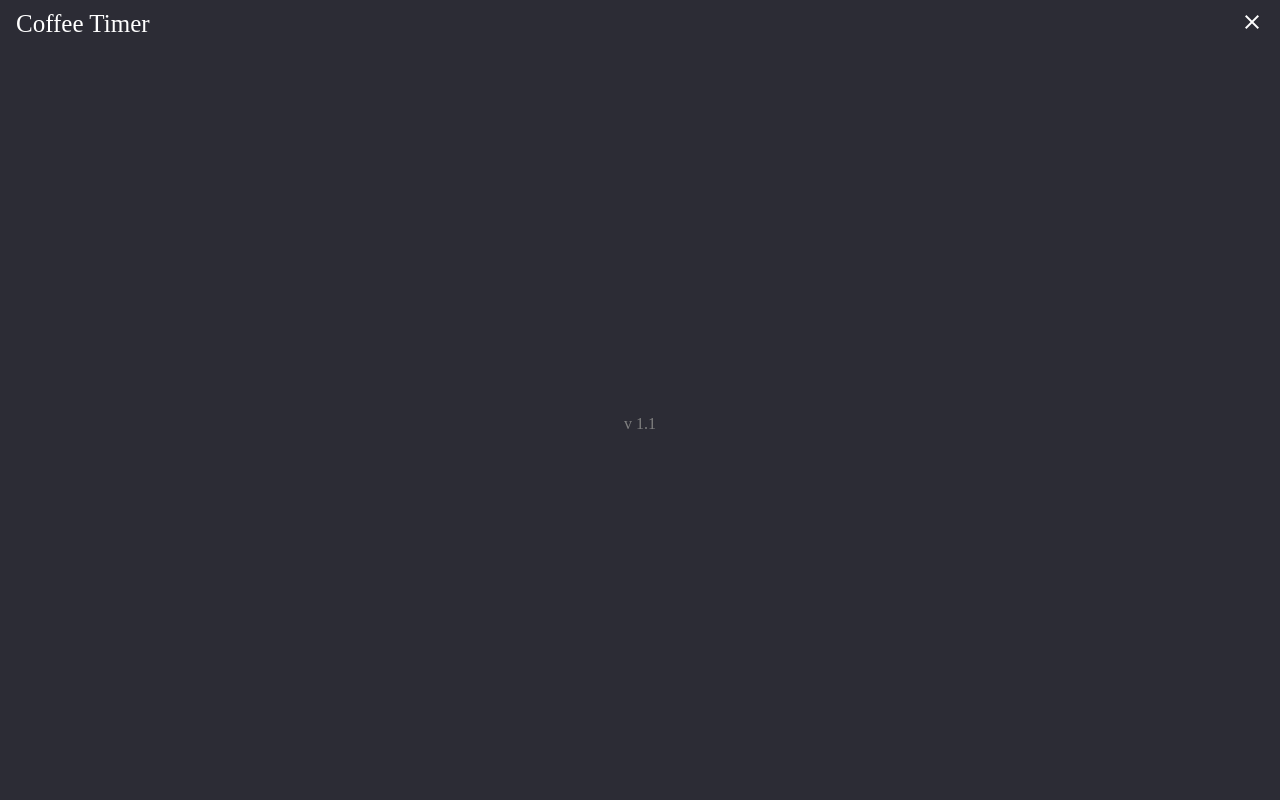
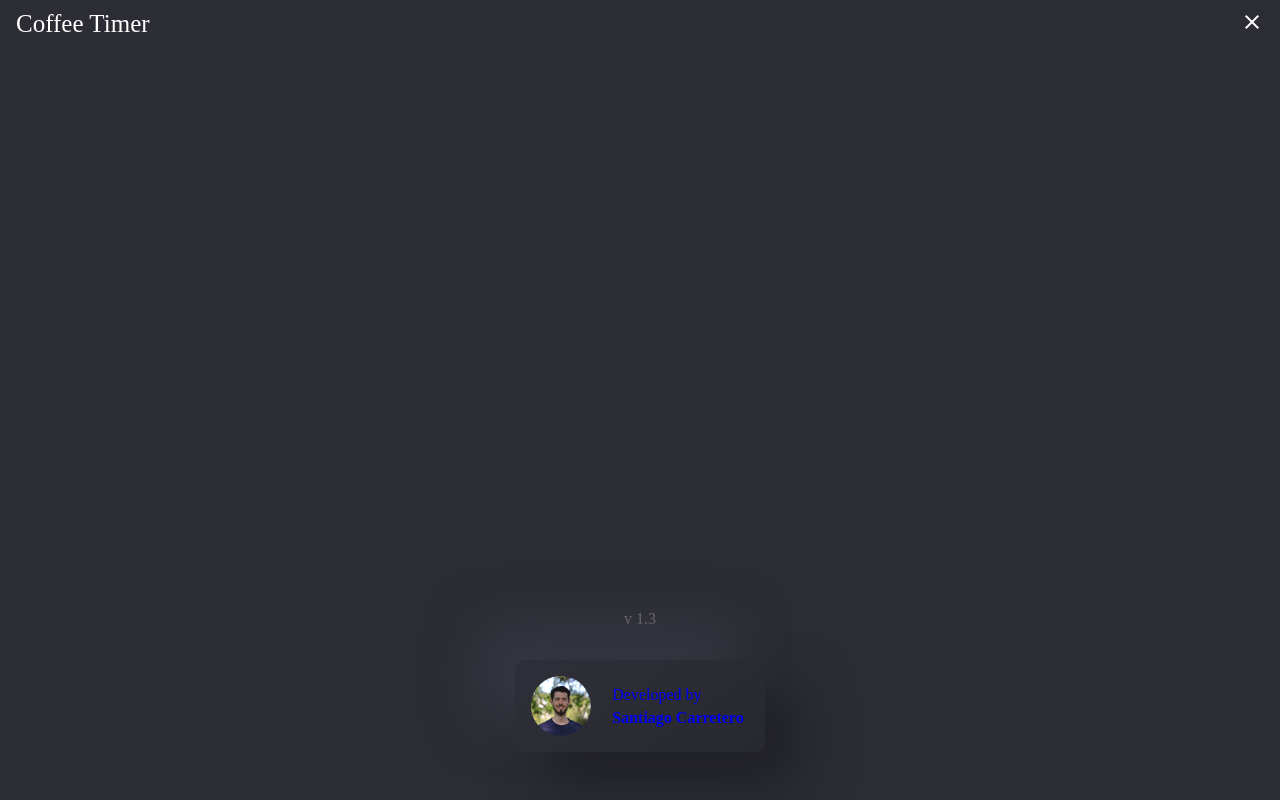
Before and after one commit to carreterosanti/coffee-timer, an Angular app: page /settings in a window 1280 px wide. Built offline with nearby package versions, Linux system fonts and the light colour scheme.

Commit message:
Información 'Developed by' en la sección de settings

```diff
--- a/src/components/settings/settings.component.html
+++ b/src/components/settings/settings.component.html
@@ -1,3 +1,18 @@
-<div>
-  <p style="color: grey">v 1.1</p>
+<div class="settings">
+  <p>v 1.3</p>
+  <a
+    class="settings__dev-card"
+    href="https://carreterosanti.github.io/Personal-Resume/"
+    target="_blank"
+  >
+    <img
+      class="settings__dev-card--img"
+      src="../../assets/images/profile-picture192.png"
+      alt="Profile Image"
+    />
+    <div>
+      <p>Developed by</p>
+      <p><strong>Santiago Carretero</strong></p>
+    </div>
+  </a>
 </div>
--- a/src/components/settings/settings.component.scss
+++ b/src/components/settings/settings.component.scss
@@ -0,0 +1,40 @@
+:host {
+  height: 100%;
+  width: 100%;
+}
+
+.settings {
+  color: grey;
+  height: 100%;
+  display: flex;
+  justify-content: flex-end;
+  align-items: center;
+  flex-direction: column;
+
+  &__dev-card {
+    max-width: fit-content;
+    display: flex;
+    justify-content: center;
+    align-items: center;
+    padding: 1rem;
+    margin: 1rem 2rem 3rem 2rem;
+    border-radius: 10px;
+    background: linear-gradient(145deg, #2f2f39, #282830);
+    box-shadow: 32px 32px 51px #202027, -32px -32px 51px #383843;
+    text-decoration: none;
+    &--img {
+      max-width: 60px;
+      max-height: 60px;
+      margin-right: 1rem;
+    }
+
+    p {
+      margin: 5px;
+    }
+
+    &:visited,
+    &:active {
+      color: inherit;
+    }
+  }
+}
```
Also changed, not shown: src/assets/images/profile-picture192.png (added).
